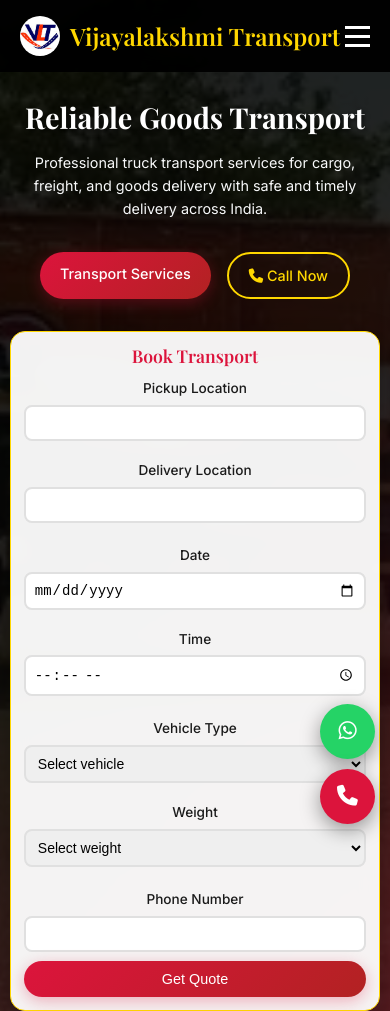
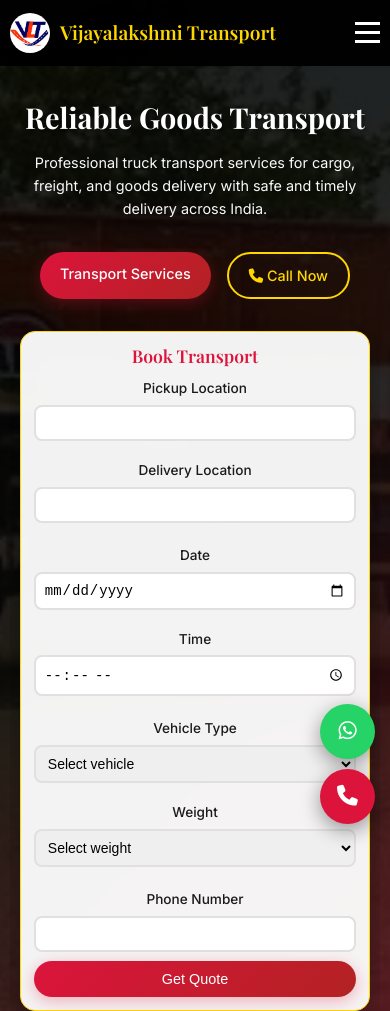
Before and after one commit to seneargroup/vijayalakshmitransport, a plain HTML site: page index.html in a window 390 px wide. Shown: the top 1011 px of the page. Drawn offline with nearby package versions, Linux system fonts and the light colour scheme.

Commit message:
update styles.css

```diff
--- a/styles.css
+++ b/styles.css
@@ -3,6 +3,11 @@
     margin: 0;
     padding: 0;
     box-sizing: border-box;
+}
+
+html, body {
+    width: 100%;
+    overflow-x: hidden;
 }
 
 :root {
@@ -27,12 +32,16 @@
     line-height: 1.6;
     color: var(--dark-gray);
     overflow-x: hidden;
+    width: 100%;
+    max-width: 100vw;
 }
 
 .container {
     max-width: 1200px;
     margin: 0 auto;
     padding: 0 20px;
+    width: 100%;
+    box-sizing: border-box;
 }
 
 /* Typography */
@@ -107,7 +116,7 @@
     backdrop-filter: blur(10px);
     z-index: 1000;
     transition: var(--transition);
-    padding: 1rem 0;
+    padding: 0.8rem 0;
 }
 
 .navbar.scrolled {
@@ -118,10 +127,12 @@
 .nav-container {
     max-width: 1200px;
     margin: 0 auto;
-    padding: 0 20px;
+    padding: 0 15px;
     display: flex;
     justify-content: space-between;
     align-items: center;
+    width: 100%;
+    box-sizing: border-box;
 }
 
 .nav-logo {
@@ -139,7 +150,7 @@
 
 .nav-logo span {
     font-family: 'Playfair Display', serif;
-    font-size: 1.5rem;
+    font-size: 1.2rem;
     font-weight: 600;
     color: var(--gold);
 }
@@ -241,6 +252,7 @@
     gap: 3rem;
     align-items: center;
     width: 100%;
+    box-sizing: border-box;
 }
 
 .hero-text h1 {
@@ -272,6 +284,7 @@
     border: 1px solid var(--gold);
     max-width: 380px;
     width: 100%;
+    box-sizing: border-box;
 }
 
 .booking-form h3 {
@@ -716,9 +729,11 @@
         flex-direction: column;
         background: rgba(0, 0, 0, 0.95);
         width: 100%;
+        height: calc(100vh - 70px);
         text-align: center;
         transition: var(--transition);
         padding: 2rem 0;
+        z-index: 999;
     }
 
     .nav-menu.active {
@@ -727,6 +742,7 @@
 
     .nav-toggle {
         display: flex;
+        z-index: 1001;
     }
 
     .nav-toggle.active .bar:nth-child(2) {
@@ -760,13 +776,16 @@
         gap: 2rem;
         text-align: center;
         padding: 0 15px;
+        max-width: 100%;
+        overflow-x: hidden;
     }
 
     .booking-form {
         max-width: 100%;
-        width: 100%;
+        width: calc(100% - 30px);
         padding: 1rem;
         margin: 0 auto;
+        box-sizing: border-box;
     }
 
     .hero-buttons {
@@ -826,6 +845,11 @@
 @media (max-width: 480px) {
     .container {
         padding: 0 10px;
+        max-width: 100%;
+    }
+
+    .nav-container {
+        padding: 0 10px;
     }
 
     h1 {
@@ -838,11 +862,14 @@
 
     .hero-content {
         padding: 0 10px;
+        max-width: calc(100vw - 20px);
     }
 
     .booking-form {
         padding: 0.8rem;
         margin: 0;
+        width: 100%;
+        max-width: 100%;
     }
 
     .booking-form h3 {
```
